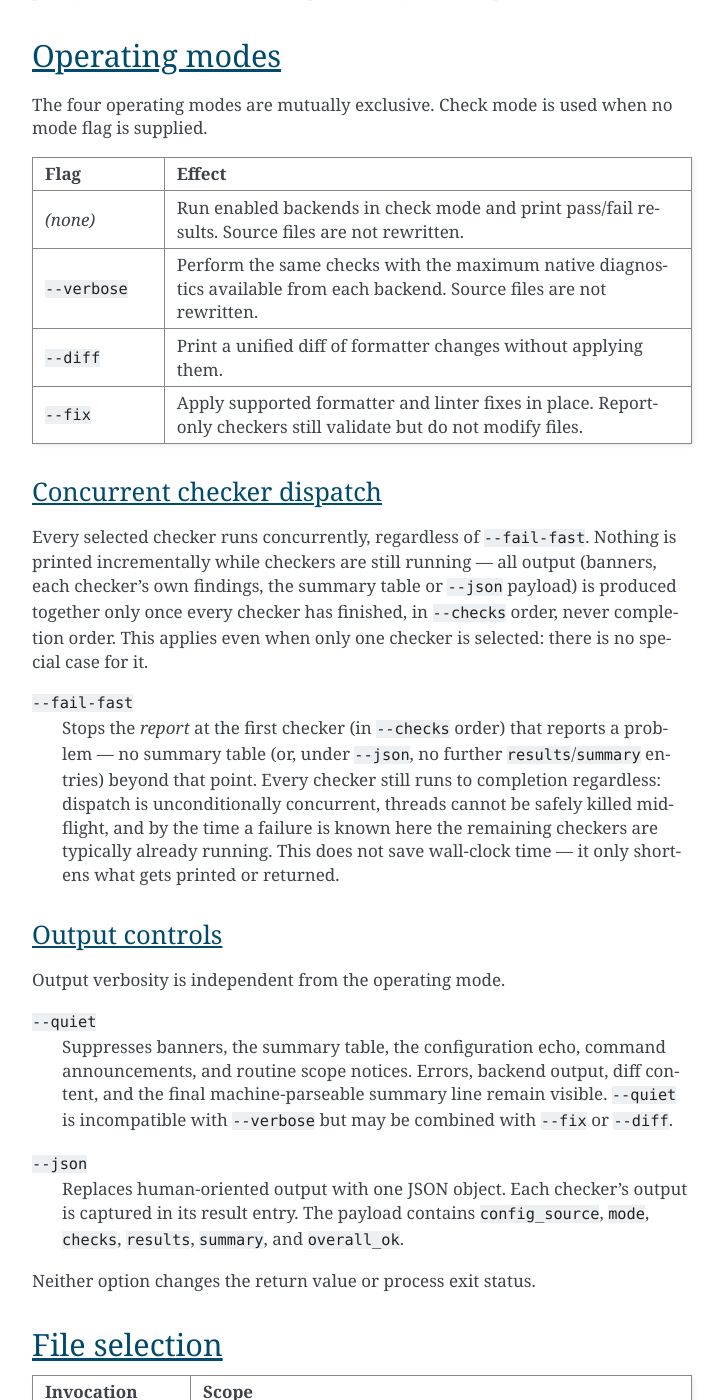
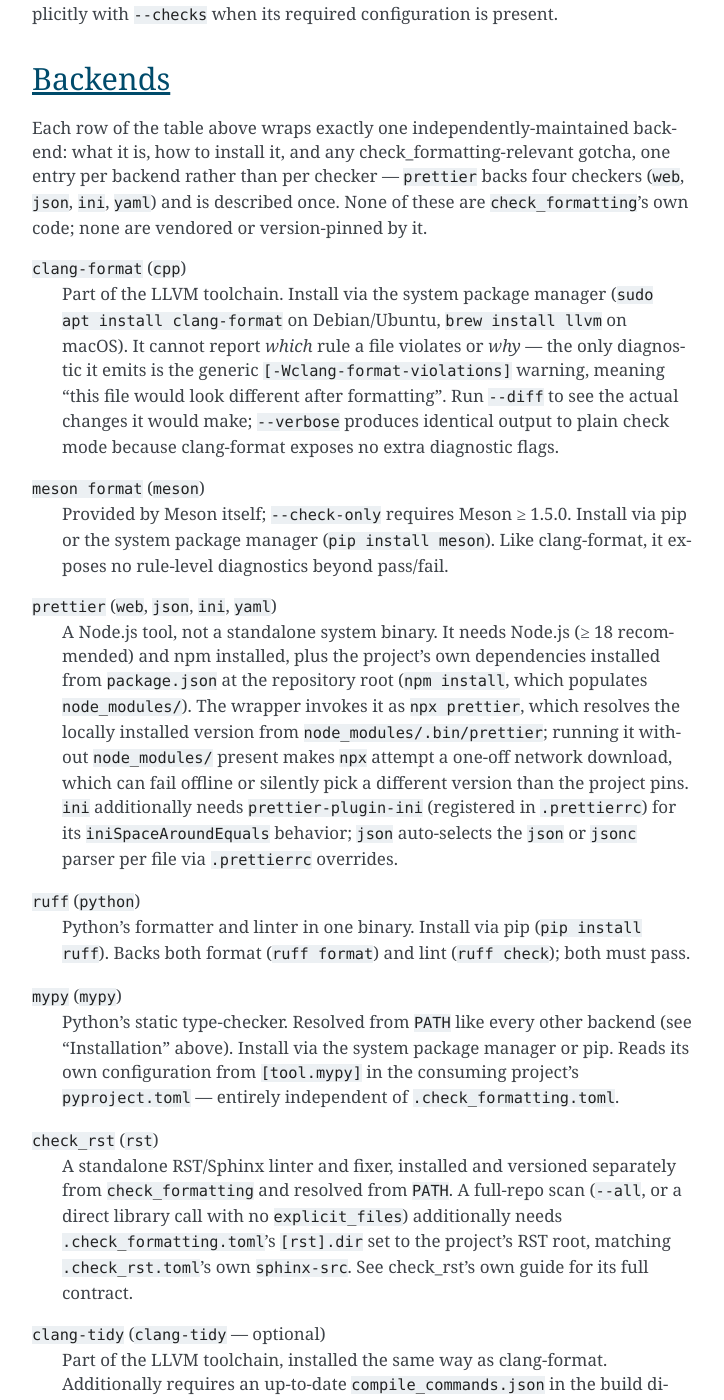
Before and after one commit to dememax/check_formatting, a Sphinx documentation site: the page built from docs/check_formatting.rst, in a window 1280 px wide and 1400 px high, scrolled down 3158 px. Shown: the whole window, without its empty margins (388-1112 px from the left). Built offline with Sphinx 7.4.7, drawn with Linux system fonts in a browser that asks for light colours; some of the changed text lies outside the part shown.

Commit message:
docs: add a Backends section describing each wrapped tool
The project's own docs never explained what each backend actually is,
how to install it, or its check_formatting-relevant gotchas — only the
Python module docstring's 'Prerequisites' section had this, invisible
to anyone reading the built Sphinx docs or README.

Structured as one entry per backend tool (10, since prettier backs
four checkers: web/json/ini/yaml) rather than per checker, following
the pattern in ~/NexVision/sagui's own
docs/proreus-gui/coding-standards/formatting-and-static-analysis.rst
(a downstream consumer that had to write its own per-backend notes for
exactly this reason). Content is sourced from check_formatting's own
already-accurate docstring, generalized to be project-agnostic — sagui's
page is itself full of sagui-specific specifics (file globs, column
limits, VSCode integration) that don't belong in a project-agnostic
tool's own docs.

Placed as a top-level section, sibling to Registered checkers rather
than nested under it, for the same reason Registered checkers was
promoted: this content is tool-level and true for every consuming
project, not project configuration.

Co-Authored-By: Claude Sonnet 5 <noreply@anthropic.com>

```diff
--- a/docs/check_formatting.rst
+++ b/docs/check_formatting.rst
@@ -144,6 +144,91 @@ repository.  A Meson project may enable ``cpp`` and ``meson`` while a
 CMake-based embedded project enables ``cmake`` and ``kconfig``.  Any registered
 checker may be selected explicitly with ``--checks`` when its required
 configuration is present.
+
+**********
+Backends
+**********
+
+Each row of the table above wraps exactly one independently-maintained
+backend: what it is, how to install it, and any check_formatting-relevant
+gotcha, one entry per backend rather than per checker — ``prettier`` backs
+four checkers (``web``, ``json``, ``ini``, ``yaml``) and is described once.
+None of these are ``check_formatting``'s own code; none are vendored or
+version-pinned by it.
+
+``clang-format`` (``cpp``)
+   Part of the LLVM toolchain.  Install via the system package manager
+   (``sudo apt install clang-format`` on Debian/Ubuntu, ``brew install
+   llvm`` on macOS).  It cannot report *which* rule a file violates or
+   *why* — the only diagnostic it emits is the generic
+   ``[-Wclang-format-violations]`` warning, meaning "this file would look
+   different after formatting".  Run ``--diff`` to see the actual changes
+   it would make; ``--verbose`` produces identical output to plain check
+   mode because clang-format exposes no extra diagnostic flags.
+
+``meson format`` (``meson``)
+   Provided by Meson itself; ``--check-only`` requires Meson ≥ 1.5.0.
+   Install via pip or the system package manager (``pip install meson``).
+   Like clang-format, it exposes no rule-level diagnostics beyond
+   pass/fail.
+
+``prettier`` (``web``, ``json``, ``ini``, ``yaml``)
+   A Node.js tool, not a standalone system binary.  It needs Node.js
+   (≥ 18 recommended) and npm installed, plus the project's own
+   dependencies installed from ``package.json`` at the repository root
+   (``npm install``, which populates ``node_modules/``).  The wrapper
+   invokes it as ``npx prettier``, which resolves the locally installed
+   version from ``node_modules/.bin/prettier``; running it without
+   ``node_modules/`` present makes ``npx`` attempt a one-off network
+   download, which can fail offline or silently pick a different version
+   than the project pins.  ``ini`` additionally needs
+   ``prettier-plugin-ini`` (registered in ``.prettierrc``) for its
+   ``iniSpaceAroundEquals`` behavior; ``json`` auto-selects the ``json``
+   or ``jsonc`` parser per file via ``.prettierrc`` overrides.
+
+``ruff`` (``python``)
+   Python's formatter and linter in one binary.  Install via pip
+   (``pip install ruff``).  Backs both format (``ruff format``) and lint
+   (``ruff check``); both must pass.
+
+``mypy`` (``mypy``)
+   Python's static type-checker.  Resolved from ``PATH`` like every other
+   backend (see "Installation" above).  Install via the system package
+   manager or pip.  Reads its own configuration from ``[tool.mypy]`` in
+   the consuming project's ``pyproject.toml`` — entirely independent of
+   ``.check_formatting.toml``.
+
+``check_rst`` (``rst``)
+   A standalone RST/Sphinx linter and fixer, installed and versioned
+   separately from ``check_formatting`` and resolved from ``PATH``.  A
+   full-repo scan (``--all``, or a direct library call with no
+   ``explicit_files``) additionally needs ``.check_formatting.toml``'s
+   ``[rst].dir`` set to the project's RST root, matching
+   ``.check_rst.toml``'s own ``sphinx-src``.  See check_rst's own guide
+   for its full contract.
+
+``clang-tidy`` (``clang-tidy`` — optional)
+   Part of the LLVM toolchain, installed the same way as clang-format.
+   Additionally requires an up-to-date ``compile_commands.json`` in the
+   build directory named by ``.check_formatting.toml``'s
+   ``[clang_tidy].build_dir`` (generated automatically by Meson on
+   ``meson compile``).  A project with no ``[clang_tidy]`` section skips
+   this checker cleanly, without requiring ``clang-tidy`` on ``PATH`` at
+   all.
+
+``cmake-format`` (``cmake`` — optional, CMake-based projects only)
+   Install via pip (``pip install cmake-format``).  Not relevant to
+   Meson-based projects.
+
+``west`` (``kconfig`` — optional, Zephyr/west projects only)
+   Part of a Zephyr-style West workspace.  Requires at least one entry in
+   ``.check_formatting.toml``'s ``[kconfig].build_combos``; a project
+   with none skips this checker cleanly, without requiring ``west`` on
+   ``PATH``.
+
+``shellcheck`` (``shell`` — optional)
+   Install via the system package manager (``sudo apt install
+   shellcheck`` on Debian/Ubuntu, ``brew install shellcheck`` on macOS).
 
 *****************
 Operating modes
```
